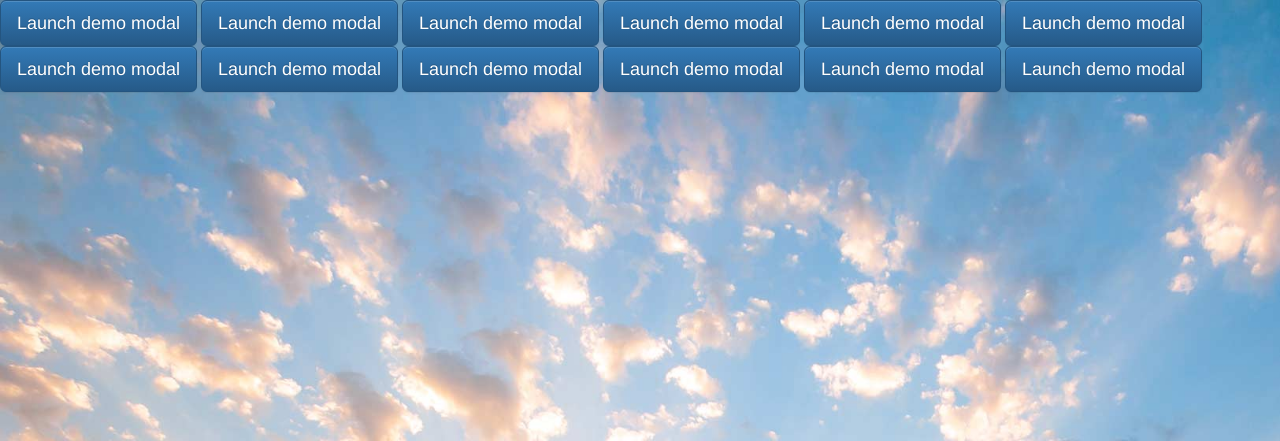
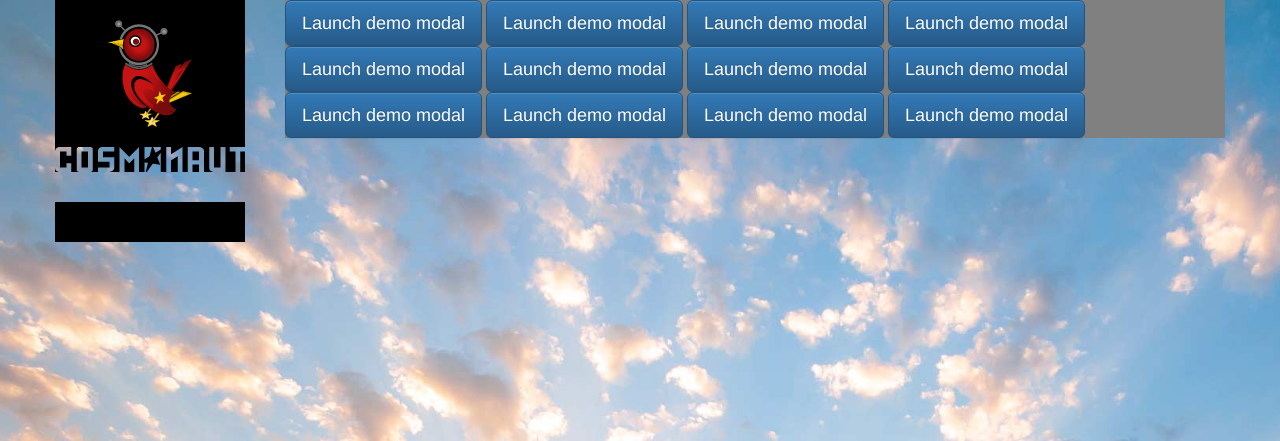
Before and after one commit to gocosmonaut/Cedarcrest, a PHP site: page / in a window 1280 px wide. Shown: the top 441 px of the page. Run offline with PHP 8.4, Linux system fonts and the light colour scheme; some libraries are stand-ins or nearby versions.

Commit message:
DIV Structure
526

```diff
--- a/css/1.css
+++ b/css/1.css
@@ -1,5 +1,20 @@
-@charset "UTF-8";
-/* CSS Document */
+/***--BOOTSTRAP BREAKPOINTS-- ***/
+
+@media(min-width:1200px){
+
+}
+@media(min-width:992px) and (max-width:1199px){
+
+}
+@media(min-width:768px) and (max-width:991px){
+
+}
+@media(min-width:481px) and (max-width:767px){
+
+}
+@media (max-width:480px){
+}
+
 
 .modal-backdrop { opacity:.75 !important; background:white !important;}
 
@@ -12,3 +27,63 @@ background-attachment: fixed;
     background-size: cover;
 	width:100%;
 }
+
+/* CONTAINER */
+div#container {width:1170px; margin:0px auto; }
+
+@media(min-width:1200px){
+
+}
+@media(min-width:992px) and (max-width:1199px){
+
+}
+@media(min-width:768px) and (max-width:991px){
+
+}
+@media(min-width:481px) and (max-width:767px){
+
+}
+@media (max-width:480px){
+}
+
+
+/* SIDEBAR AND FRIENDS */
+
+div#sidebar {width:190px; padding:0px; position:fixed;}
+div#sidebar div#logo {margin-bottom:30px}
+div#sidebar div#logo div#commiebird { width:100%; text-align:center;padding:20px 0px; background:black;}
+div#sidebar div#logo div#wordmark {margin-bottom:20px;}
+div#sidebar div#nav {width:100%; background:black; padding:20px;}
+
+@media(min-width:1200px){
+
+}
+@media(min-width:992px) and (max-width:1199px){
+
+}
+@media(min-width:768px) and (max-width:991px){
+
+}
+@media(min-width:481px) and (max-width:767px){
+
+}
+@media (max-width:480px){
+}
+
+/* PRIMARY */
+div#primary {width:940px; background:gray; margin-left:230px;}
+
+@media(min-width:1200px){
+
+}
+@media(min-width:992px) and (max-width:1199px){
+
+}
+@media(min-width:768px) and (max-width:991px){
+
+}
+@media(min-width:481px) and (max-width:767px){
+
+}
+@media (max-width:480px){
+}
--- a/index.php
+++ b/index.php
@@ -16,7 +16,23 @@
 
 <body>
 
+<div id="container">
 
+<div id="sidebar">
+
+<div id="logo">
+<div id="commiebird"><img src="img/commiebird.gif" /></div>
+<div id="wordmark"><img src="img/wordmark.png" /></div>
+</div> <!-- end logo -->
+
+<div id="nav">
+</div> <!-- end nav -->
+<div id="contact">
+</div> <!-- end contact -->
+</div> <!-- end sidebar -->
+
+<div id="primary">
+<div id="projects">
 <!-- Button trigger modal 01 -->
 <button type="button" class="btn btn-primary btn-lg" data-toggle="modal" data-target="#myModal_01">
   Launch demo modal
@@ -76,8 +92,13 @@
 <button type="button" class="btn btn-primary btn-lg" data-toggle="modal" data-target="#myModal_12">
   Launch demo modal
 </button>
+</div> <!-- end projects -->
+</div><!-- end primary -->
+</div> <!-- end container -->
 
 
+
+<!-- MODALS -->
 <!-- Modal 01 -->
 <div class="modal fade" id="myModal_01" tabindex="-1" role="dialog" aria-labelledby="myModalLabel" aria-hidden="true">
   <div class="modal-dialog">
@@ -115,7 +136,7 @@
       </div>
     </div>
   </div>
-</div>
+</div><!-- END MODALS -->
 
 
 </body>
```
Also changed, not shown: img/commiebird.gif (added), img/wordmark.png (added).
